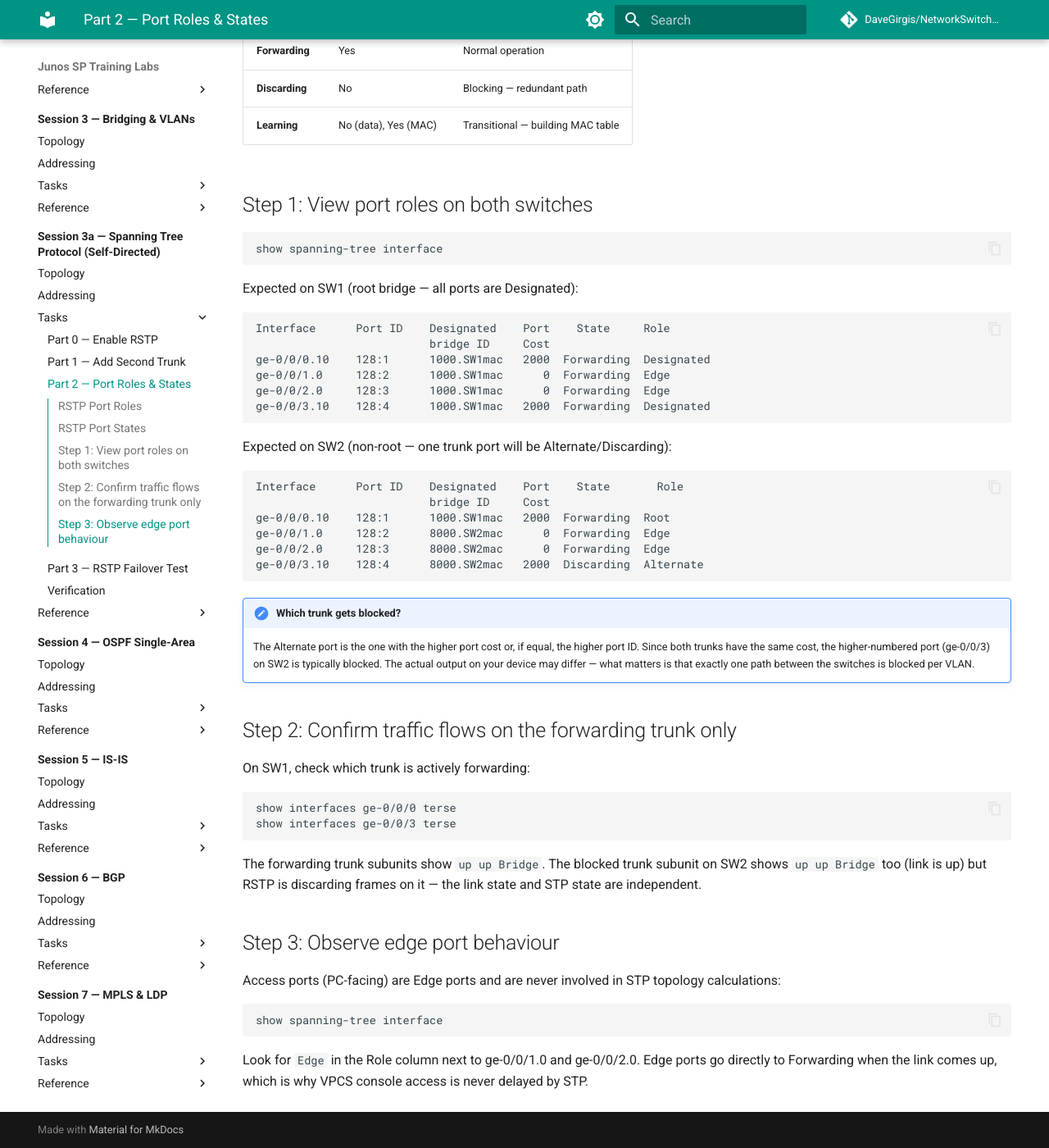
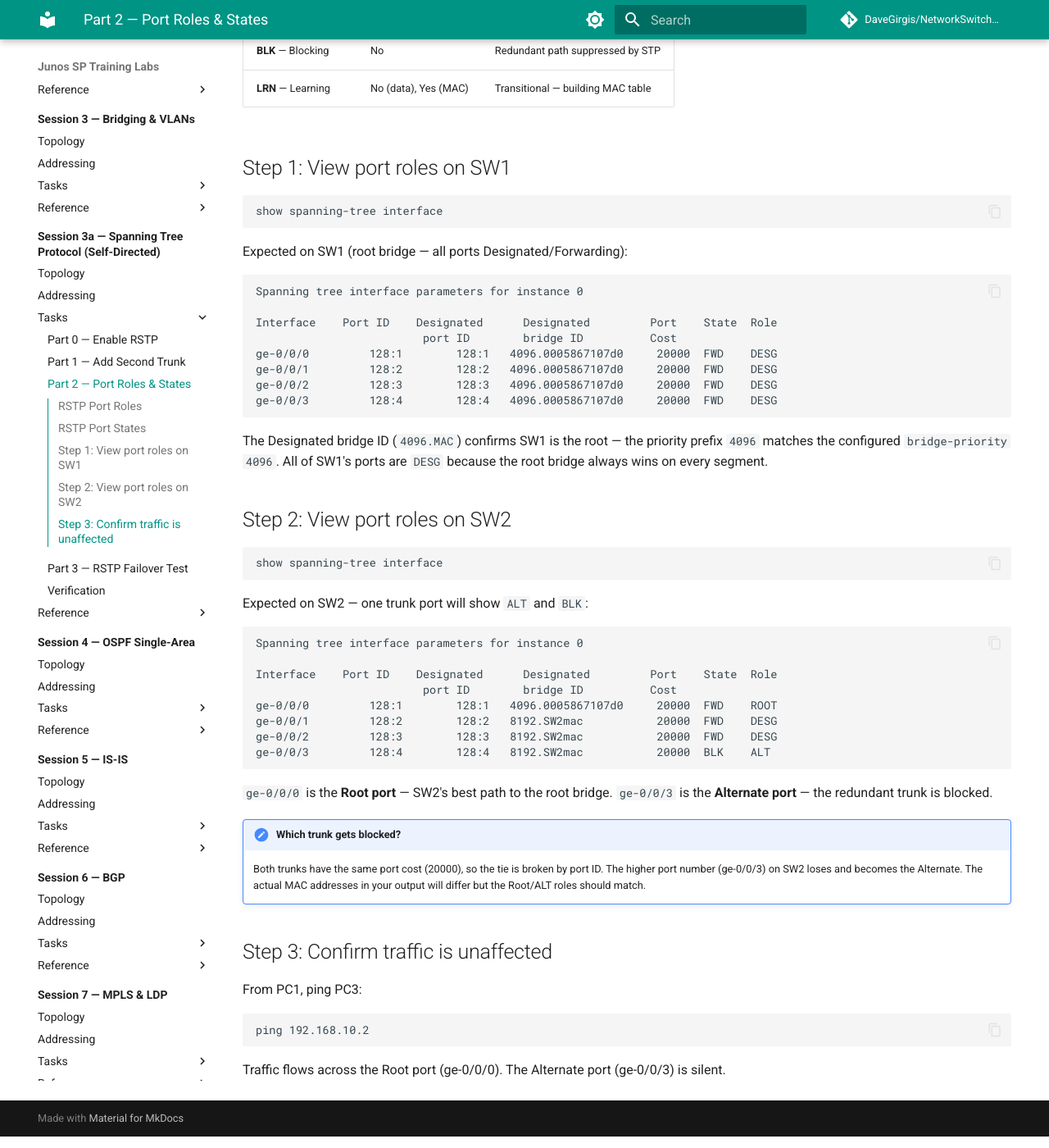
Before and after one commit to DaveGirgis/NetworkSwitchLab-JUNOS, an MkDocs documentation site: the page built from docs/session3a/tasks/part2.md, in a window 1280 px wide and 1400 px high, scrolled down 663 px. Shown: the whole window at 82% size. Built offline with MkDocs 1.6.1 and Material for MkDocs 9.7.7, drawn with Linux system fonts in a browser that asks for light colours; comment, search, counter and statistics services are not loaded; some of the changed text lies outside the part shown.

Commit message:
Fix show spanning-tree interface output to match vMX 14.1 format
Physical interfaces shown (not subunits), state/role use short codes:
FWD/BLK/LRN and DESG/ROOT/ALT. SW1 expected output uses actual
captured output. SW2 expected output updated to match column layout.

Co-Authored-By: Claude Sonnet 4.6 <noreply@anthropic.com>

````diff
--- a/docs/session3a/tasks/part2.md
+++ b/docs/session3a/tasks/part2.md
@@ -4,69 +4,72 @@ With RSTP converged, each port is assigned a **role** and a **state**. Understan
 
 ## RSTP Port Roles
 
-| Role | Description |
-|------|-------------|
-| **Root** | The port on a non-root bridge with the best path cost to the root bridge. One per switch (except the root bridge itself). |
-| **Designated** | The port on a segment that provides the best path toward the root. The root bridge's ports are always Designated. |
-| **Alternate** | A blocked port that provides a redundant path to the root. Transitions to Root if the current Root port fails. |
-| **Edge** | A port connected directly to an end host (no switches beyond it). Transitions immediately to Forwarding — not part of STP calculations. |
+| Role (CLI) | Description |
+|------------|-------------|
+| **DESG** — Designated | The port on a segment providing the best path toward the root. All ports on the root bridge are Designated. |
+| **ROOT** — Root | The port on a non-root bridge with the best path cost to the root bridge. One per switch. |
+| **ALT** — Alternate | A blocked port providing a redundant path to the root. Transitions to Root if the active Root port fails. |
 
 ## RSTP Port States
 
-| State | Traffic forwarded? | Description |
-|-------|-------------------|-------------|
-| **Forwarding** | Yes | Normal operation |
-| **Discarding** | No | Blocking — redundant path |
-| **Learning** | No (data), Yes (MAC) | Transitional — building MAC table |
+| State (CLI) | Traffic forwarded? | Description |
+|-------------|-------------------|-------------|
+| **FWD** — Forwarding | Yes | Normal operation |
+| **BLK** — Blocking | No | Redundant path suppressed by STP |
+| **LRN** — Learning | No (data), Yes (MAC) | Transitional — building MAC table |
 
-## Step 1: View port roles on both switches
+## Step 1: View port roles on SW1
 
 ```junos
 show spanning-tree interface
 ```
 
-Expected on SW1 (root bridge — all ports are Designated):
+Expected on SW1 (root bridge — all ports Designated/Forwarding):
 
 ```text
-Interface      Port ID    Designated    Port    State     Role
-                          bridge ID     Cost
-ge-0/0/0.10    128:1      1000.SW1mac   2000  Forwarding  Designated
-ge-0/0/1.0     128:2      1000.SW1mac      0  Forwarding  Edge
-ge-0/0/2.0     128:3      1000.SW1mac      0  Forwarding  Edge
-ge-0/0/3.10    128:4      1000.SW1mac   2000  Forwarding  Designated
+Spanning tree interface parameters for instance 0
+
+Interface    Port ID    Designated      Designated         Port    State  Role
+                         port ID        bridge ID          Cost
+ge-0/0/0         128:1        128:1   4096.0005867107d0     20000  FWD    DESG
+ge-0/0/1         128:2        128:2   4096.0005867107d0     20000  FWD    DESG
+ge-0/0/2         128:3        128:3   4096.0005867107d0     20000  FWD    DESG
+ge-0/0/3         128:4        128:4   4096.0005867107d0     20000  FWD    DESG
 ```
 
-Expected on SW2 (non-root — one trunk port will be Alternate/Discarding):
+The Designated bridge ID (`4096.MAC`) confirms SW1 is the root — the priority prefix `4096` matches the configured `bridge-priority 4096`. All of SW1's ports are `DESG` because the root bridge always wins on every segment.
 
-```text
-Interface      Port ID    Designated    Port    State       Role
-                          bridge ID     Cost
-ge-0/0/0.10    128:1      1000.SW1mac   2000  Forwarding  Root
-ge-0/0/1.0     128:2      8000.SW2mac      0  Forwarding  Edge
-ge-0/0/2.0     128:3      8000.SW2mac      0  Forwarding  Edge
-ge-0/0/3.10    128:4      8000.SW2mac   2000  Discarding  Alternate
-```
-
-!!! note "Which trunk gets blocked?"
-    The Alternate port is the one with the higher port cost or, if equal, the higher port ID. Since both trunks have the same cost, the higher-numbered port (ge-0/0/3) on SW2 is typically blocked. The actual output on your device may differ — what matters is that exactly one path between the switches is blocked per VLAN.
-
-## Step 2: Confirm traffic flows on the forwarding trunk only
-
-On SW1, check which trunk is actively forwarding:
-
-```junos
-show interfaces ge-0/0/0 terse
-show interfaces ge-0/0/3 terse
-```
-
-The forwarding trunk subunits show `up up Bridge`. The blocked trunk subunit on SW2 shows `up up Bridge` too (link is up) but RSTP is discarding frames on it — the link state and STP state are independent.
-
-## Step 3: Observe edge port behaviour
-
-Access ports (PC-facing) are Edge ports and are never involved in STP topology calculations:
+## Step 2: View port roles on SW2
 
 ```junos
 show spanning-tree interface
 ```
 
-Look for `Edge` in the Role column next to ge-0/0/1.0 and ge-0/0/2.0. Edge ports go directly to Forwarding when the link comes up, which is why VPCS console access is never delayed by STP.
+Expected on SW2 — one trunk port will show `ALT` and `BLK`:
+
+```text
+Spanning tree interface parameters for instance 0
+
+Interface    Port ID    Designated      Designated         Port    State  Role
+                         port ID        bridge ID          Cost
+ge-0/0/0         128:1        128:1   4096.0005867107d0     20000  FWD    ROOT
+ge-0/0/1         128:2        128:2   8192.SW2mac           20000  FWD    DESG
+ge-0/0/2         128:3        128:3   8192.SW2mac           20000  FWD    DESG
+ge-0/0/3         128:4        128:4   8192.SW2mac           20000  BLK    ALT
+```
+
+`ge-0/0/0` is the **Root port** — SW2's best path to the root bridge.
+`ge-0/0/3` is the **Alternate port** — the redundant trunk is blocked.
+
+!!! note "Which trunk gets blocked?"
+    Both trunks have the same port cost (20000), so the tie is broken by port ID. The higher port number (ge-0/0/3) on SW2 loses and becomes the Alternate. The actual MAC addresses in your output will differ but the Root/ALT roles should match.
+
+## Step 3: Confirm traffic is unaffected
+
+From PC1, ping PC3:
+
+```text
+ping 192.168.10.2
+```
+
+Traffic flows across the Root port (ge-0/0/0). The Alternate port (ge-0/0/3) is silent.
````
Also changed, not shown: docs/session3a/tasks/part3.md (+2 -2 lines), docs/session3a/tasks/verify.md (+1 -1 lines).
